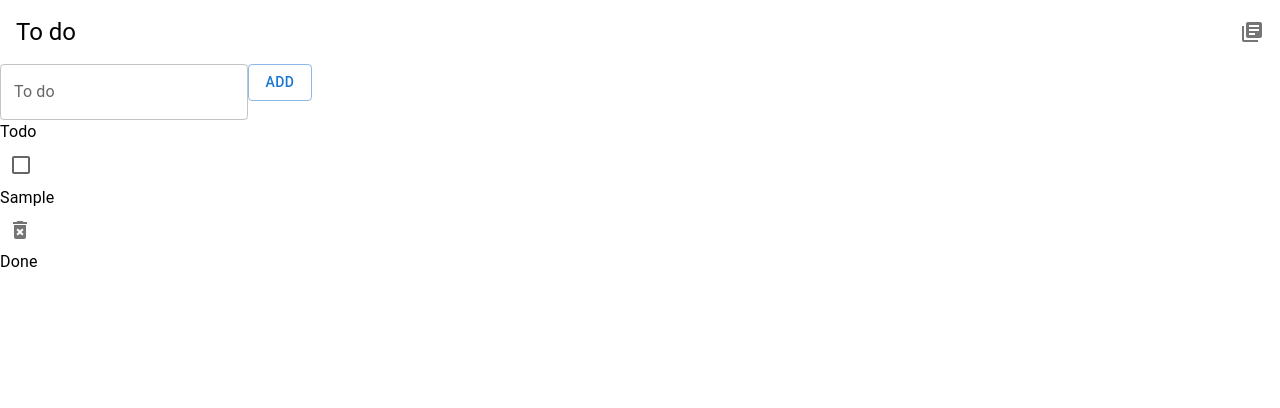
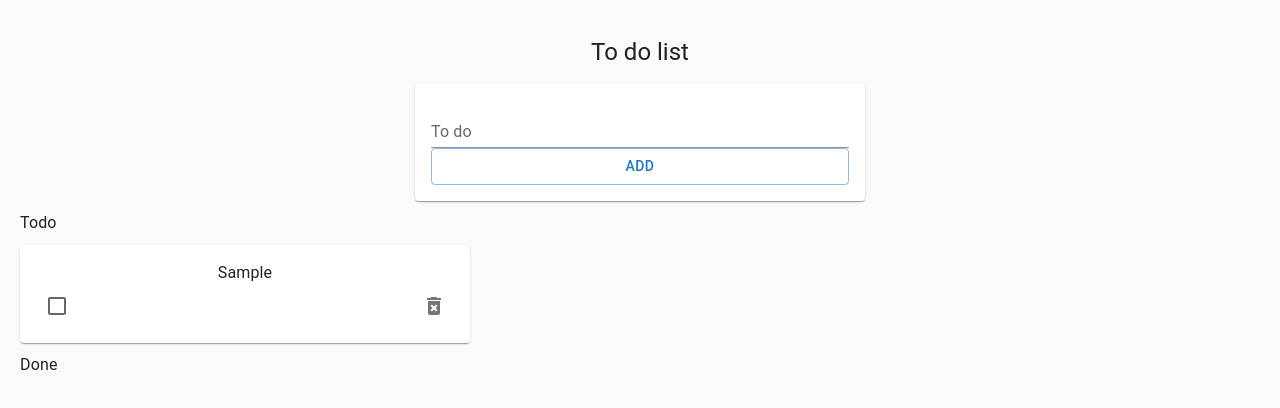
Before and after one commit to analiseburtet/todo-list, a Next.js app: page / in a window 1280 px wide. Both pictures are taken after typing "Sample" into the empty fields and a click on the button "ADD". Shown: the top 408 px of the page. Built offline with nearby package versions, Linux system fonts and the light colour scheme.

Commit message:
add styles for app and refactor

```diff
--- a/package.json
+++ b/package.json
@@ -10,7 +10,9 @@
   "dependencies": {
     "@emotion/react": "^11.7.1",
     "@emotion/styled": "^11.6.0",
+    "@material-ui/core": "^4.12.3",
     "@material-ui/icons": "^4.11.2",
+    "@material-ui/styles": "^4.11.4",
     "@mui/icons-material": "^5.2.5",
     "@mui/material": "^5.2.6",
     "next": "12.0.7",
--- a/src/components/AddTask.tsx
+++ b/src/components/AddTask.tsx
@@ -1,10 +1,12 @@
-import {Button, TextField} from "@mui/material";
-import {useTodoList} from "../hooks/useTodoList";
-import {useState} from "react";
+import { Button, Card, TextField } from "@mui/material";
+import { useTodoList } from "../hooks/useTodoList";
+import { useState } from "react";
+import styles from "../pages/styles";
 
 export const AddTask = () => {
-    const [value, setValue] = useState('');
-    const {addTask} = useTodoList()
+    const [value, setValue] = useState('')
+    const { addTask } = useTodoList()
+    const classes = styles();
 
     const handleClick = () => {
         addTask(value)
@@ -14,16 +16,24 @@ export const AddTask = () => {
     const handleChange = (e: React.ChangeEvent<HTMLInputElement>) => setValue(e.target.value)
 
     return(
-        <>
-            <TextField
-                id="outlined-basic"
-                label="To do"
-                variant="outlined"
-                value={value}
-                onChange={handleChange}
-            />
-            <Button variant="outlined" onClick={handleClick}>Add</Button>
-        </>
+        <div className={classes.cardContainer}>
+            <Card className={classes.card}>
+                <TextField
+                    id="insert task"
+                    label="To do"
+                    variant="standard"
+                    value={value}
+                    onChange={handleChange}
+                />
+                <Button
+                    className={classes.addButton}
+                    variant="outlined"
+                    onClick={handleClick}
+                >
+                    Add
+                </Button>
+            </Card>
+        </div>
     )
 }
 
--- a/src/components/Header.tsx
+++ b/src/components/Header.tsx
@@ -1,19 +1,15 @@
 import React from 'react'
-import { CardHeader, IconButton } from "@mui/material";
-import { LibraryBooks } from "@mui/icons-material";
+import { CardHeader } from "@mui/material";
+import styles from "../pages/styles";
 
 export const Header = () => {
+    const classes = styles();
+
     return (
-        <>
         <CardHeader
-            action={
-                <IconButton aria-label="settings">
-                    <LibraryBooks />
-                </IconButton>
-            }
-            title="To do"
+            className={classes.header}
+            title="To do list"
         />
-        </>
     )
 }
 
--- a/src/components/ListCards.tsx
+++ b/src/components/ListCards.tsx
@@ -1,6 +1,7 @@
 import { Typography } from "@mui/material"
 import TaskCard from "./TaskCard"
 import { Task } from "./types"
+import styles from "../pages/styles";
 
 type ListCardsProps = {
     title: string,
@@ -8,12 +9,16 @@ type ListCardsProps = {
 }
 
 const ListCards = ({ title, tasks }: ListCardsProps) => {
+    const classes = styles();
+
     return (
         <>
-            <Typography>{title}</Typography>
-            {tasks.map((task, index) => (
-                <TaskCard task={task} key={index} />
-            ))}
+            <Typography className={classes.title}>{title}</Typography>
+            <div className={classes.alignCards}>
+                {tasks.map((task, index) => (
+                    <TaskCard task={task} key={index} />
+                ))}
+            </div>
         </>
     )
 }
--- a/src/components/TaskCard.tsx
+++ b/src/components/TaskCard.tsx
@@ -1,8 +1,9 @@
 import React from 'react'
-import { Typography, Checkbox, IconButton } from "@mui/material";
+import {Typography, Checkbox, IconButton, Card} from "@mui/material";
 import { Task } from './types';
 import { DeleteForever } from '@mui/icons-material';
 import {useTodoList} from "../hooks/useTodoList";
+import styles from "../pages/styles";
 
 interface TaskCardProps {
     task: Task
@@ -12,21 +13,31 @@ export const TaskCard = ({ task: { done, text, id } }: TaskCardProps) => {
     const { removeTask, toggleStatus } = useTodoList()
     const handleClick = () => removeTask(id)
     const handleToggle = () => toggleStatus(id)
+    const classes = styles();
 
     return (
-        <>
+        <div className={classes.cardContainer}>
+            <Card className={classes.card}>
+                <Typography
+                    className={classes.cardTitle}
+                >
+                    {text}
+                </Typography>
+                <div className={classes.alignCards}>
                     <Checkbox
                         checked={done}
                         onClick={handleToggle}
                     />
-            <Typography>{text}</Typography>
                     <IconButton
+                        className={classes.deleteButton}
                         aria-label="settings"
                         onClick={handleClick}
                     >
                         <DeleteForever />
                     </IconButton>
-        </>
+                </div>
+            </Card>
+        </div>
     )
 }
 
--- a/src/pages/_app.tsx
+++ b/src/pages/_app.tsx
@@ -1,11 +1,22 @@
 import '../styles/globals.css'
 import type { AppProps } from 'next/app'
 import TodoListProvider from "../provider/TodoListProvider";
+import { useEffect } from "react";
+import { CssBaseline } from "@material-ui/core";
 
 function MyApp({ Component, pageProps }: AppProps) {
+    useEffect(() => {
+        // Remove the server-side injected CSS.
+        const jssStyles = document.querySelector('#jss-server-side');
+        if (jssStyles) {
+            jssStyles?.parentElement?.removeChild(jssStyles);
+        }
+    }, []);
+
   return (
       <TodoListProvider>
-        <Component {...pageProps} />
+          <CssBaseline />
+          <Component {...pageProps} />
       </TodoListProvider>
   )
 }
--- /dev/null
+++ b/src/pages/_document.js
@@ -0,0 +1,42 @@
+/* eslint-disable react/jsx-filename-extension */
+import React from 'react';
+import Document, {
+    Head,
+    Html, Main, NextScript,
+} from 'next/document';
+import { ServerStyleSheets } from '@material-ui/core/styles';
+
+export default class MyDocument extends Document {
+    render() {
+        return (
+            <Html lang="en">
+                <Head></Head>
+                <body>
+                <Main />
+                <NextScript />
+                </body>
+            </Html>
+        );
+    }
+}
+
+// getInitialProps belongs to _document (instead of _app),
+// it's compatible with server-side generation (SSG).
+MyDocument.getInitialProps = async (ctx) => {
+
+    // Render app and page and get the context of the page with collected side effects.
+    const sheets = new ServerStyleSheets();
+    const originalRenderPage = ctx.renderPage;
+
+    ctx.renderPage = () => originalRenderPage({
+        enhanceApp: (App) => (props) => sheets.collect(<App {...props} />),
+    });
+
+    const initialProps = await Document.getInitialProps(ctx);
+
+    return {
+        ...initialProps,
+        // Styles fragment is rendered after the app and page rendering finish.
+        styles: [...React.Children.toArray(initialProps.styles), sheets.getStyleElement()],
+    };
+};
--- a/src/pages/api/hello.ts
+++ /dev/null
@@ -1,13 +0,0 @@
-// Next.js API route support: https://nextjs.org/docs/api-routes/introduction
-import type { NextApiRequest, NextApiResponse } from 'next'
-
-type Data = {
-  name: string
-}
-
-export default function handler(
-  req: NextApiRequest,
-  res: NextApiResponse<Data>
-) {
-  res.status(200).json({ name: 'John Doe' })
-}
--- a/src/pages/index.tsx
+++ b/src/pages/index.tsx
@@ -1,26 +1,21 @@
 import type { NextPage } from 'next'
 import Header from "../components/Header";
 import AddTask from "../components/AddTask";
-import { Task } from '../components/types';
 import ListCards from '../components/ListCards';
 import {useTodoList} from "../hooks/useTodoList";
+import styles from './styles'
 
 const Home: NextPage = () => {
-  const { list } = useTodoList()
-  const tasks: Task[] = "____".split("")
-    .map((_, index) => ({
-      done: true,
-      text: "task",
-      id: index
-    }))
+  const { list } = useTodoList();
+  const classes = styles();
 
   return (
-    <>
+    <div className={classes.body}>
       <Header />
       <AddTask />
       <ListCards title='Todo' tasks={list.filter(task => !task.done)} />
       <ListCards title='Done' tasks={list.filter(task => task.done)} />
-    </>
+    </div>
   )
 }
 
--- /dev/null
+++ b/src/pages/styles.ts
@@ -0,0 +1,47 @@
+import { makeStyles } from '@material-ui/core';
+import { colors } from "@mui/material";
+
+const styles = makeStyles(() => ({
+    body: {
+        minHeight: '100vh',
+        padding: '20px'
+    },
+    header: {
+        display: 'flex',
+        alignItems: 'center',
+        textAlign: 'center'
+    },
+    cardContainer: {
+        display: 'flex',
+        justifyContent: 'center'
+    },
+    title:{
+      padding: '10px 0px'
+    },
+    card: {
+        borderRadius: '8px',
+        borderColor: colors.blue["200"],
+        width: '450px',
+        display: 'flex',
+        flexDirection: 'column',
+        padding: '16px',
+    },
+    cardTitle: {
+      textAlign: 'center'
+    },
+    addButton: {
+        marginTop: '20px'
+    },
+    deleteButton: {
+        color: colors.red["700"]
+    },
+    alignCards: {
+        display: 'flex',
+        flexDirection: 'row',
+        flexWrap: 'wrap',
+        justifyContent: 'space-between',
+        gap: '10px'
+    }
+}));
+
+export default styles;
--- a/src/styles/globals.css
+++ b/src/styles/globals.css
@@ -4,6 +4,7 @@ body {
   margin: 0;
   font-family: -apple-system, BlinkMacSystemFont, Segoe UI, Roboto, Oxygen,
     Ubuntu, Cantarell, Fira Sans, Droid Sans, Helvetica Neue, sans-serif;
+  height: 100%;
 }
 
 a {
```
Also changed, not shown: 1 other file (tests, documents, lock files or other folders). Lines whose indentation alone changed are shown as unchanged.
